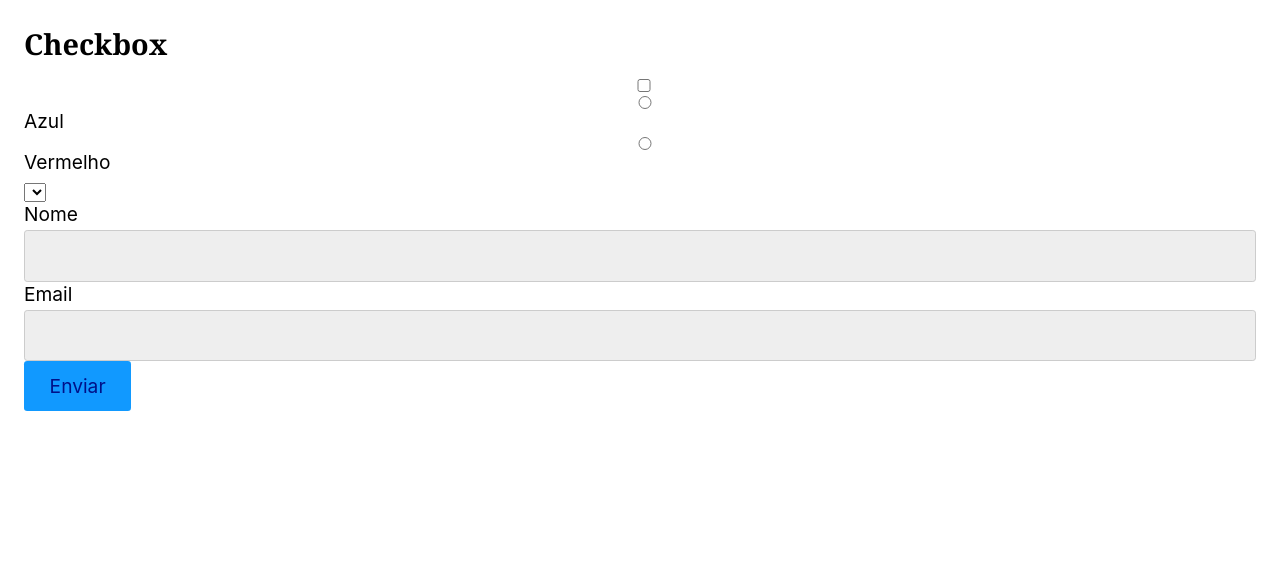
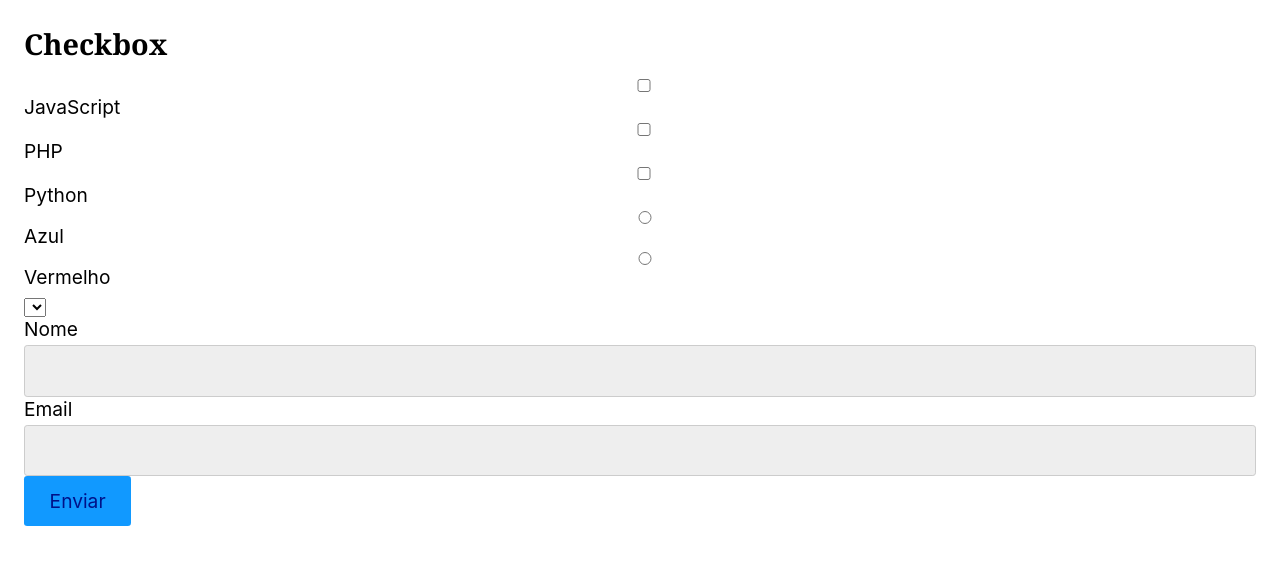
Before and after one commit to MarceloZanguettin/react_input_componentes, a React (Vite) app: page / in a window 1280 px wide. Shown: the top 564 px of the page. Built offline with nearby package versions, Linux system fonts and the light colour scheme.

Commit message:
Criado a função que irá retornar os labels a partir dos options passado pelo app

```diff
--- a/src/Form/Checkbox.jsx
+++ b/src/Form/Checkbox.jsx
@@ -1,11 +1,14 @@
 import React from 'react';
 
-const Checkbox = () => {
+const Checkbox = ({ options, value, setValue }) => {
   return (
     <div>
-      <label>
-        <input type="checkbox" />
-      </label>
+      {options.map((option) => (
+        <label>
+          <input type="checkbox" value={option} />
+          {option}
+        </label>
+      ))}
     </div>
   );
 };
```
